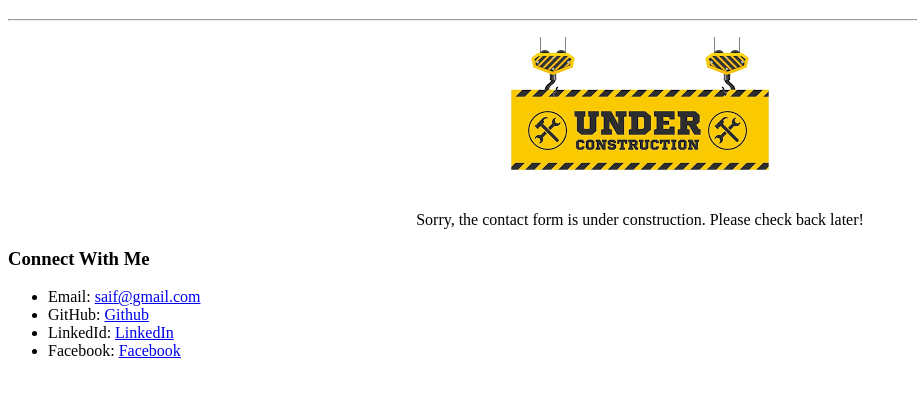
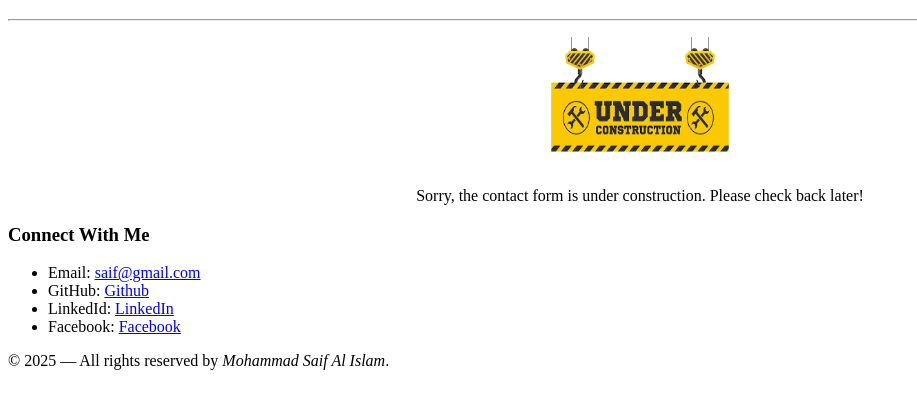
Before and after one commit to Ofear3/fullstack-dev-journey, a plain HTML site: page Frontend_Dev/Class-02_Task/contact.html in a window 1280 px wide. Shown: the part 87-496 px from the top of the page, without its empty margins (0-917 px from the left). Drawn offline with Linux system fonts and the light colour scheme.

Commit message:
second commit of portfolio page

```diff
--- a/Frontend_Dev/Class-02_Task/contact.html
+++ b/Frontend_Dev/Class-02_Task/contact.html
@@ -24,7 +24,7 @@
         <section>
           <figure>
             <center>
-           <img align="center" src="construction.png" alt="site-is-underconstruction">
+           <img align="center" src="construction.png" alt="site-is-underconstruction" width="200" height="150">
             <figcaption>Sorry, the contact form is under construction. Please check back later!</figcaption>
             </center>
           </figure>
@@ -40,6 +40,14 @@
       </ul>
     </section>
         </section>
+
+            <!-- Footer Section -->
+        <footer>
+        <p>
+          &copy; 2025 — All rights reserved by
+          <em>Mohammad Saif Al Islam</em>.
+        </p>
+      </footer>
     </main>
 </body>
 </html>
```
